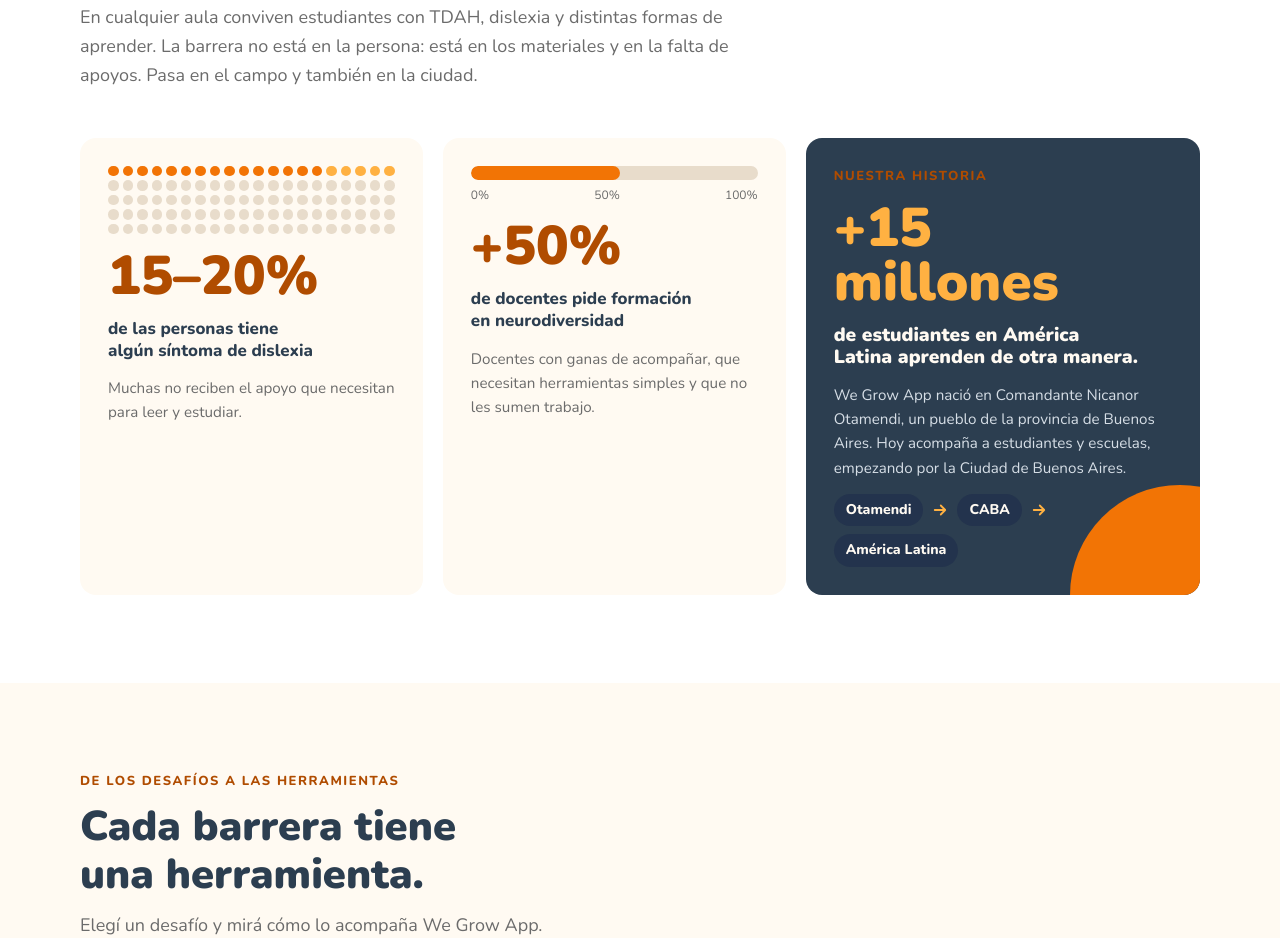
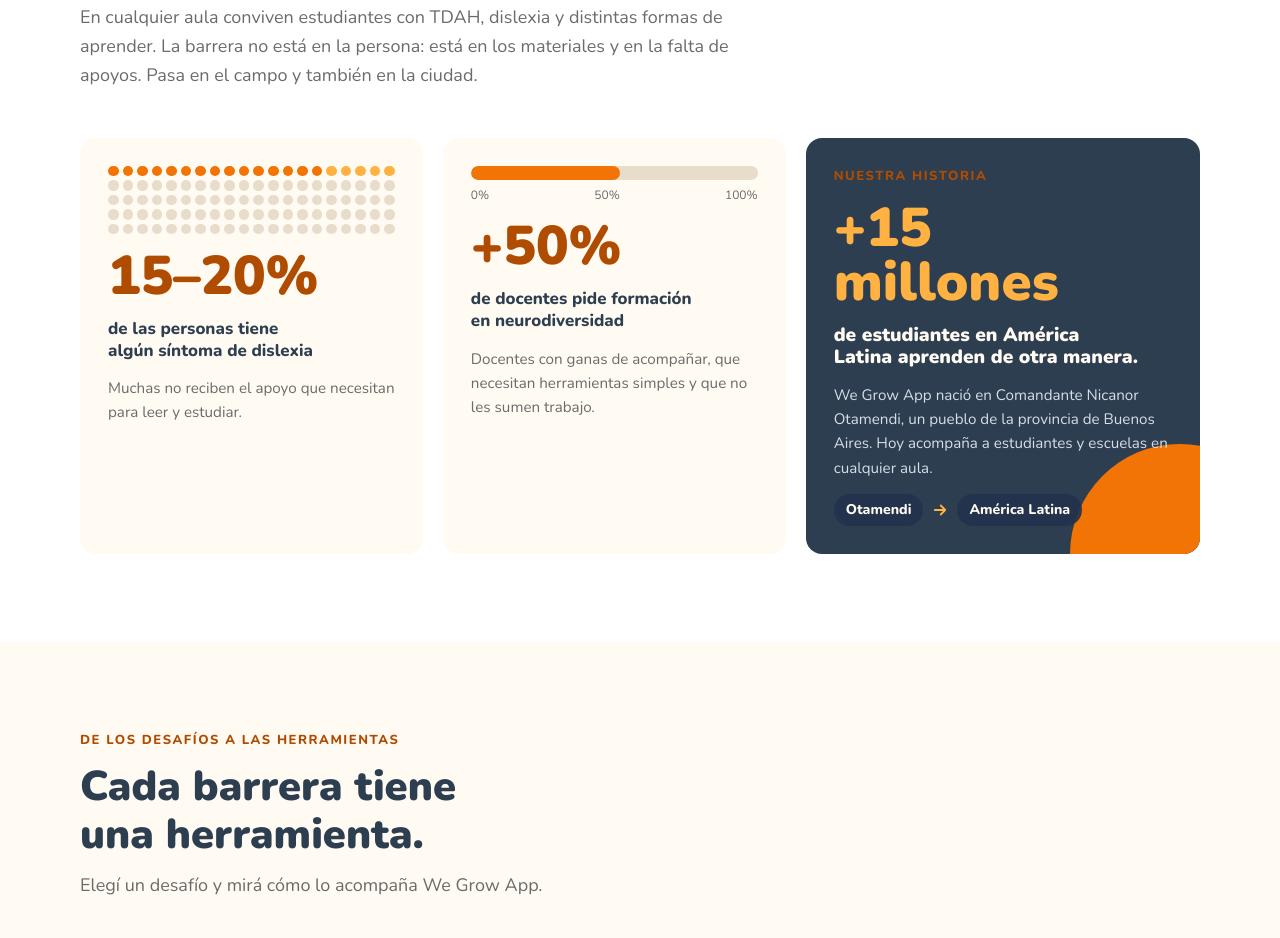
Before and after one commit to rodriguezmaarisol-sketch/Growapp.github.io, a plain HTML site: page index.html in a window 1280 px wide. Shown: the part 1089-2027 px from the top of the page. Drawn offline with nearby package versions, Linux system fonts and the light colour scheme.

Commit message:
Quitar menciones a la Ciudad de Buenos Aires en Inicio y Nosotros
Co-Authored-By: Claude Opus 5.5 <noreply@anthropic.com>
Claude-Session: https://claude.ai/code/session_01XsoZjRR4GMFJAJpaYifbvU

```diff
--- a/index.html
+++ b/index.html
@@ -132,8 +132,8 @@
         <span class="eyebrow" data-i18n="sy_eyebrow">Nuestra historia</span>
         <div class="num">+<span class="count" data-to="15">15</span> <span data-i18n="sy_unit">millones</span></div>
         <h3 data-i18n="sy_t">de estudiantes en América Latina aprenden de otra manera.</h3>
-        <p data-i18n="sy_d">We Grow App nació en Comandante Nicanor Otamendi, un pueblo de la provincia de Buenos Aires. Hoy acompaña a estudiantes y escuelas, empezando por la Ciudad de Buenos Aires.</p>
-        <div class="route"><span>Otamendi</span><svg viewBox="0 0 24 24" fill="none" stroke="currentColor" stroke-width="2.4" stroke-linecap="round" stroke-linejoin="round" aria-hidden="true"><path d="M5 12h14M13 6l6 6-6 6"/></svg><span>CABA</span><svg viewBox="0 0 24 24" fill="none" stroke="currentColor" stroke-width="2.4" stroke-linecap="round" stroke-linejoin="round" aria-hidden="true"><path d="M5 12h14M13 6l6 6-6 6"/></svg><span data-i18n="sy_latam">América Latina</span></div>
+        <p data-i18n="sy_d">We Grow App nació en Comandante Nicanor Otamendi, un pueblo de la provincia de Buenos Aires. Hoy acompaña a estudiantes y escuelas en cualquier aula.</p>
+        <div class="route"><span>Otamendi</span><svg viewBox="0 0 24 24" fill="none" stroke="currentColor" stroke-width="2.4" stroke-linecap="round" stroke-linejoin="round" aria-hidden="true"><path d="M5 12h14M13 6l6 6-6 6"/></svg><span data-i18n="sy_latam">América Latina</span></div>
       </article>
     </div>
   </div>
@@ -282,7 +282,7 @@
     st1_t: 'of people have some symptom of dyslexia', st1_d: 'Many don’t get the support they need to read and study.',
     st2_t: 'of teachers ask for training in neurodiversity', st2_d: 'Teachers who want to help and need simple tools that don’t add to their workload.',
     sy_eyebrow: 'Our story', sy_unit: 'million', sy_t: 'students in Latin America learn differently.',
-    sy_d: 'We Grow App was born in Comandante Nicanor Otamendi, a small town in the province of Buenos Aires. Today it supports students and schools, starting with the City of Buenos Aires.', sy_latam: 'Latin America',
+    sy_d: 'We Grow App was born in Comandante Nicanor Otamendi, a small town in the province of Buenos Aires. Today it supports students and schools in any classroom.', sy_latam: 'Latin America',
     tl_eyebrow: 'From challenges to tools', tl_title: 'Every barrier has a tool.', tl_lead: 'Pick a challenge and see how We Grow App helps.', tl_list: 'Learning challenges',
     vd_eyebrow: 'Video', vd_title: 'See We Grow App in action.', vd_lead: 'Watch how the tools work and discover a new way to support learning.', vd_yt: 'Watch on YouTube', vd_play: 'Play the We Grow App video', vd_sample: 'Photosynthesis is how plants use sunlight to make their food.',
     lm_eyebrow: 'Meet Luma', lm_title: 'Luma lights up the learning path.',
```
Also changed, not shown: nosotros.html (+2 -2 lines).
